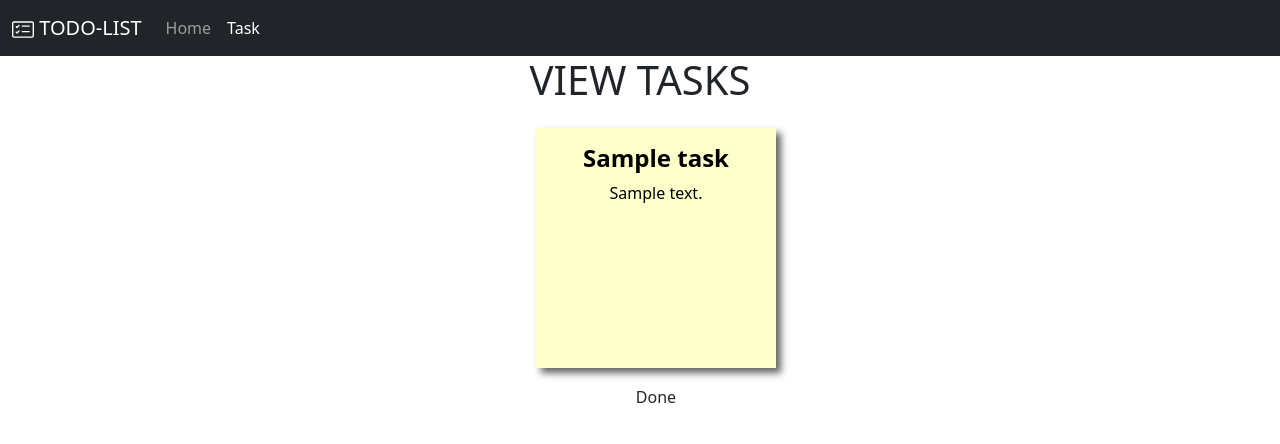
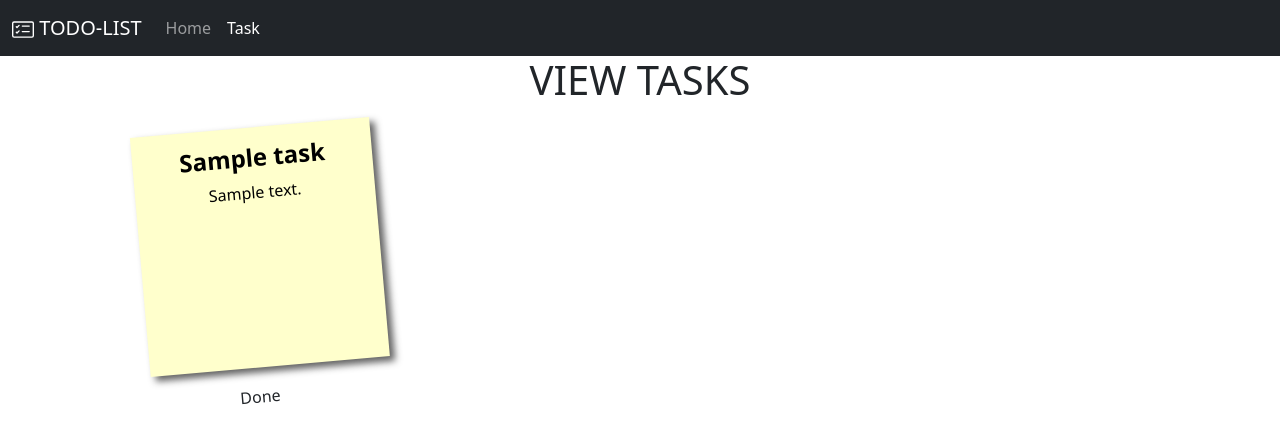
Before and after one commit to ssaharsh/todo-list, a Django app: page /show in a window 1280 px wide. Shown: the top 444 px of the page. Run offline with Django 3.2, Linux system fonts and the light colour scheme; tables that the repository leaves empty hold one stand-in row (values such as "Sample post").

Commit message:
aligned notes (show.html)

```diff
--- a/todo/static/styles/show.css
+++ b/todo/static/styles/show.css
@@ -34,12 +34,9 @@ ul {
     margin: 1em;
 }
 
-#a-notes:hover,
-#a-notes:focus {
+#a-notes:hover {
     box-shadow: 10px 10px 7px rgba(0, 0, 0, .7);
     transform: scale(1.1);
-    position: relative;
-    z-index: 5;
 }
 
 #button-notes {
@@ -51,3 +48,11 @@ ul {
     background-color: green;
     color: white;
 }
+
+#note:nth-child(even) {
+    transform: rotate(5deg);
+}
+
+#note:nth-child(odd) {
+    transform: rotate(-5deg);
+}
--- a/todo/templates/show.html
+++ b/todo/templates/show.html
@@ -42,35 +42,15 @@
 
     </nav>
 
-    <div class="container" align="center">
+    <div class="container" align="center" width="1200px">
         <h1 align="center">VIEW TASKS</h1>
         {% if tasks|length < 1 %} <h2 align="center"> No task added</h2>
             {% else %}
-            <!-- <table class="table">
-                <thead>
-                    <tr>
-                        <th scope="col">Title</th>
-                        <th scope="col">Description</th>
-                        <th scope="col">Done</th>
-                    </tr>
-                </thead>
-                <tbody>
+                <ul>
+                    <div class="container-fluid">
+                        <div class="row" >
                             {% for task in tasks %}
-                    <tr>
-                        <td id="Title" name="Title">{{task.Title}}</td>
-                        <td id="Desc" name="Desc">{{task.Desc}}</td>
-                        <td>
-                            <form action="" method="get">
-                                <button class = "btn btn-default" name="DeleteButton" value="{{ task.Title }}">Delete</button>
-                            </form>
-                        </td>
-                    </tr>
-                    {% endfor %}
-
-                </tbody>
-            </table> -->
-            <ul>
-                {% for task in tasks %}
+                                <div  id="note" class="col-lg-3 col-sm-6">
                                     <li id="li-notes">
                                         <a id="a-notes" href="#">
                                             <h2>{{task.Title}}</h2>
@@ -82,8 +62,10 @@
                                             </form>
                                         </div>
                                     </li>
-
+                                </div>
                             {% endfor %}
+                        </div>
+                    </div>
                 </ul>
             {% endif %}
 
```
Lines whose indentation alone changed are shown as unchanged.
